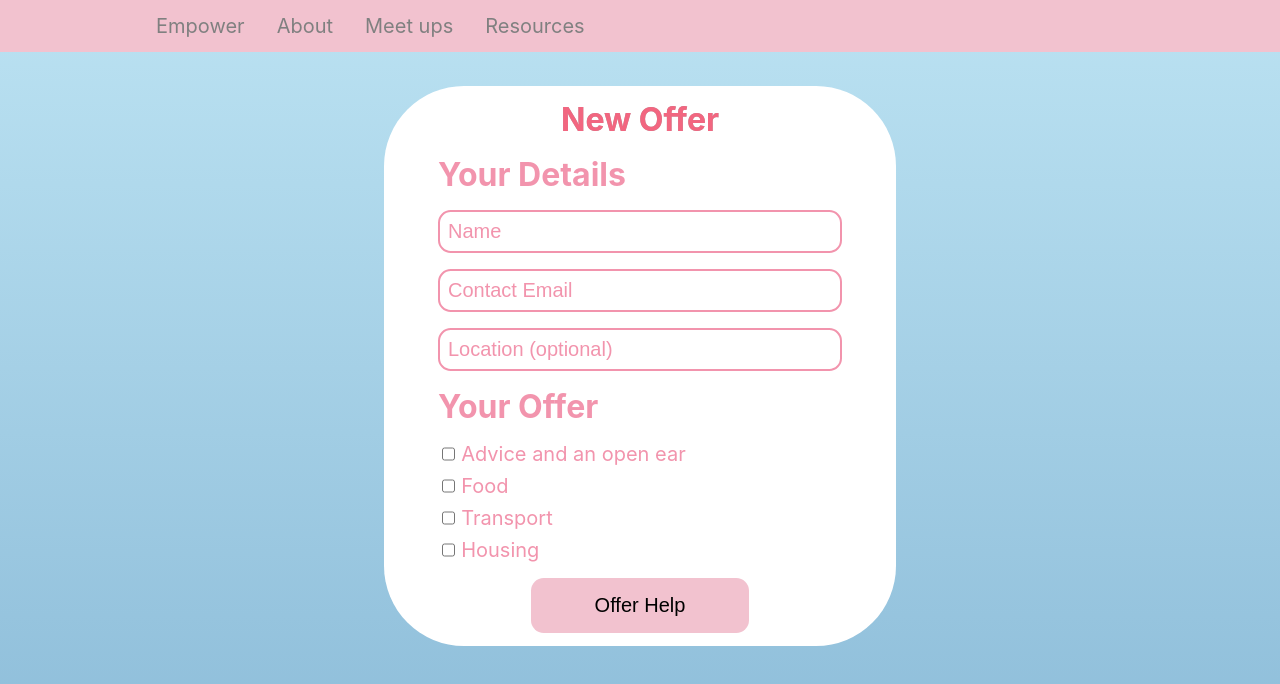
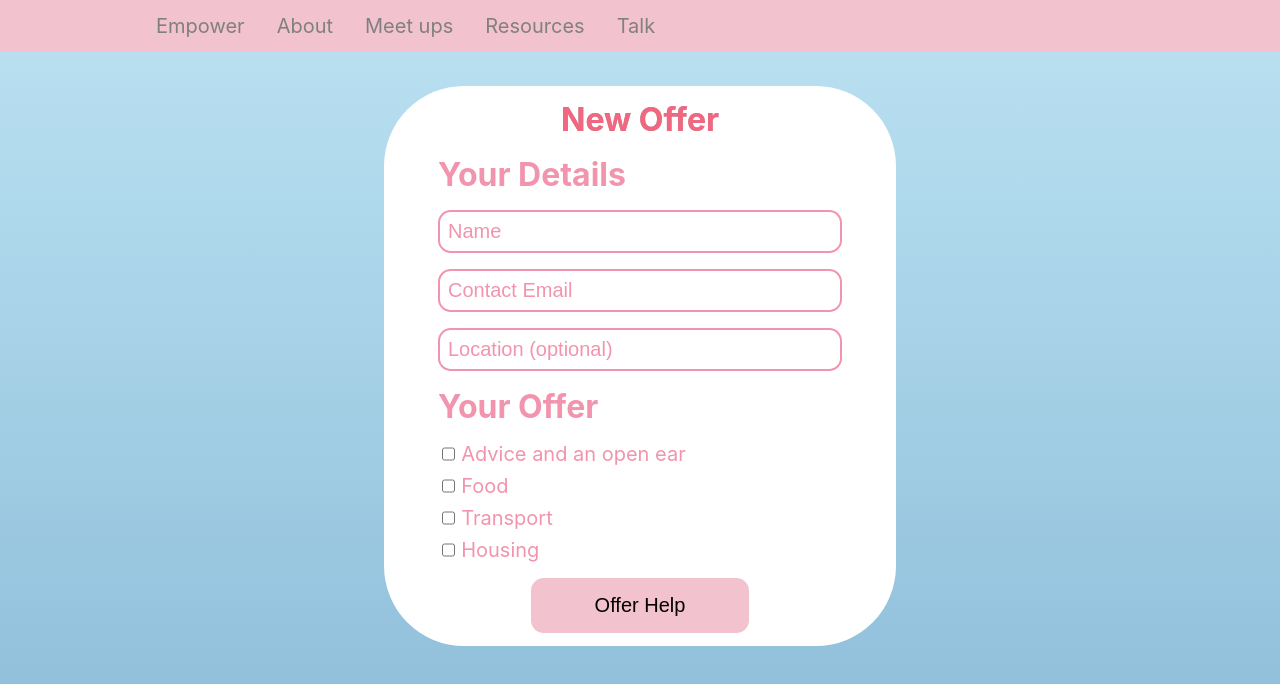
Before and after one commit to Eva-Sorensen/empower, a React (Create React App) app: page /newoffer in a window 1280 px wide. Shown: the top 684 px of the page. Built offline with nearby package versions, Linux system fonts and the light colour scheme; grey boxes are pictures that could not be loaded.

Commit message:
Formatting

```diff
--- a/src/Components/NavBar.js
+++ b/src/Components/NavBar.js
@@ -30,6 +30,11 @@ export default function NavBar() {
               Resources
             </li>
           </NavLink>
+          <NavLink to="onlineMeet" className={style.nav_link}>
+            <li className={`${pathname === "/onlineMeet" ? style.active : ""}`}>
+              Talk
+            </li>
+          </NavLink>
         </ul>
       </div>
     </nav>
--- a/src/css/OnlineMeet.module.css
+++ b/src/css/OnlineMeet.module.css
@@ -10,6 +10,7 @@
   padding: 0;
   color: var(--pink-dark);
   font-size: 3rem;
+  margin-top: 150px;
 }
 
 .section {
--- a/src/css/WhereTo.module.css
+++ b/src/css/WhereTo.module.css
@@ -10,6 +10,7 @@
   padding: 0;
   color: var(--pink-dark);
   font-size: 3rem;
+  margin-top: 150px;
 }
 
 .section {
--- a/src/pages/OnlineMeet.js
+++ b/src/pages/OnlineMeet.js
@@ -4,7 +4,7 @@ import style from "../css/OnlineMeet.module.css";
 export default function OnlineMeet() {
   return (
     <div className={style.background}>
-      <h1 className={style.mainHeader}>WHAT ARE YOU LOOKING FOR . . .</h1>
+      <h1 className={style.mainHeader}>TALK TO US . . .</h1>
       <div className={style.section}>
         <button className={style.option}>
           <UserCircle size={100} color="#f26680" className={style.icon} />
```
